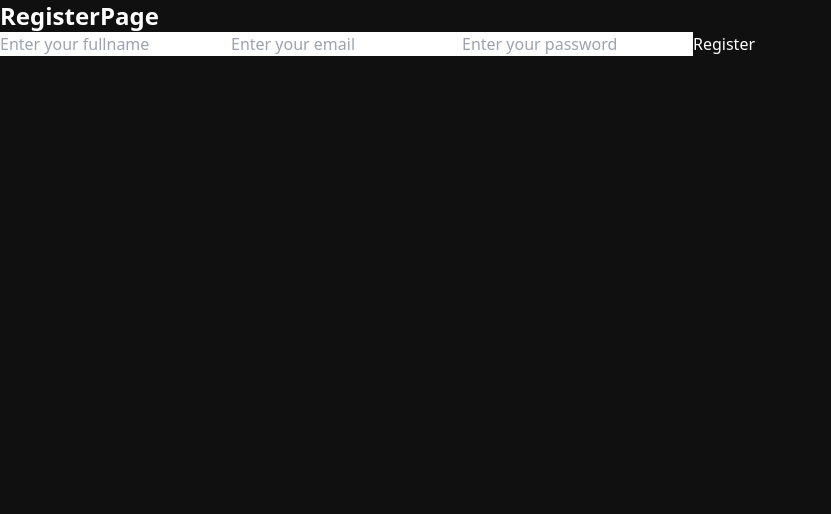
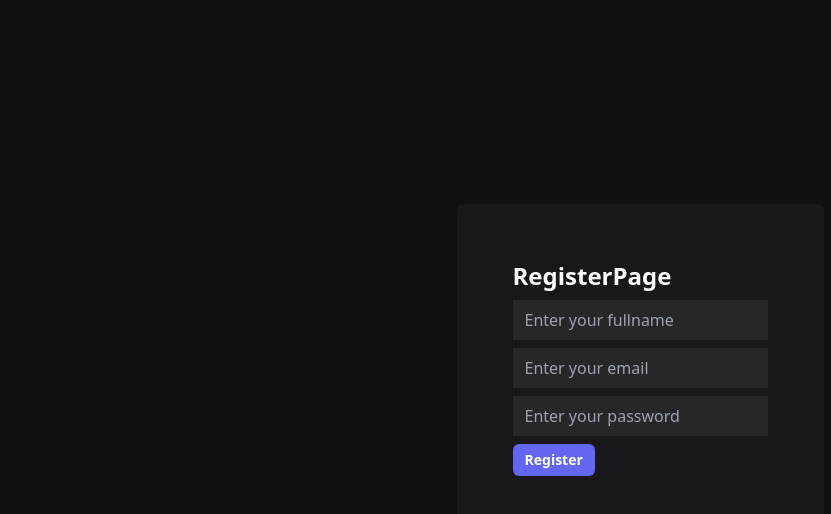
Before and after one commit to 4wakke/page-ieee, a React (Vite) app in the folder frontend/: page /register in a window 1280 px wide. Shown: the top 514 px of the page, without its empty margins (0-831 px from the left). Built offline with nearby package versions, Linux system fonts and the light colour scheme.

Commit message:
Register Form

```diff
--- a/frontend/package.json
+++ b/frontend/package.json
@@ -14,6 +14,7 @@
     "postcss": "^8.5.1",
     "react": "^19.0.0",
     "react-dom": "^19.0.0",
+    "react-hook-form": "^7.54.2",
     "react-router-dom": "^7.1.5",
     "vite": "^4.5.9"
   },
--- /dev/null
+++ b/frontend/src/components/ui/Button.jsx
@@ -0,0 +1,10 @@
+// eslint-disable-next-line react/prop-types
+export function Button({ children }) {
+  return (
+    <button className="relative inline-flex items-center gap-x-1.5 rounded-md bg-indigo-500 px-3 py-1.5 text-sm font-semibold text-white shadow-sm hover:bg-indigo-400 focus-visible:outline focus-visible:outline-2 focus-visible:outline-offset-2 focus-visible:outline-indigo-500  disabled:opacity-50 disabled:cursor-not-allowed">
+      {children}
+    </button>
+  );
+}
+
+export default Button;
--- /dev/null
+++ b/frontend/src/components/ui/Card.jsx
@@ -0,0 +1,6 @@
+// eslint-disable-next-line react/prop-types
+export function Card({ children }) {
+  return <div className="bg-zinc-900 p-14 rounded-md">{children}</div>;
+}
+
+export default Card;
--- /dev/null
+++ b/frontend/src/components/ui/Input.jsx
@@ -0,0 +1,11 @@
+export function Input(props) {
+  return (
+    <input
+      type="text"
+      className="bg-zinc-800 px-3 py-2 block my-2 w-full"
+      {...props}
+    />
+  );
+}
+
+export default Input;
--- /dev/null
+++ b/frontend/src/components/ui/index.js
@@ -0,0 +1,3 @@
+export { Button } from "./button";
+export { Card } from "./card";
+export { Input } from "./input";
--- a/frontend/src/pages/RegisterPage.jsx
+++ b/frontend/src/pages/RegisterPage.jsx
@@ -1,16 +1,53 @@
+import { Input, Button, Card } from "../components/ui";
+import { useForm } from "react-hook-form";
+
 function RegisterPage() {
+  const {
+    register,
+    handleSubmit,
+    formState: { errors },
+  } = useForm();
+
+  const onSubmit = handleSubmit((data) => {
+    console.log(data);
+  });
+
   return (
-    <div>
-      <h3 className="text-2xl font-bold">RegisterPage</h3>
-      <form>
-        <input type="text" placeholder="Enter your fullname" />
-        <input type="email" placeholder="Enter your email" />
-        <input type="password" placeholder="Enter your password" />
-        <button>Register</button>
-      </form>
+    <div className="h-[calc(100vh-64px)] flex items-center justify-center">
+      <Card>
+        <h3 className="text-2xl font-bold">RegisterPage</h3>
+
+        <form onSubmit={onSubmit}>
+          <Input
+            placeholder="Enter your fullname "
+            {...register("name", { required: true })}
+          />
+
+          {errors.name && <p className="text-red-700">name is required</p>}
+
+          <Input
+            type="email"
+            placeholder="Enter your email "
+            {...register("email", { required: true })}
+          />
+
+          {errors.email && <p className="text-red-700">email is required</p>}
+
+          <Input
+            type="password"
+            placeholder="Enter your password "
+            {...register("password", { required: true })}
+          />
+
+          {errors.password && (
+            <p className="text-red-700">password is required</p>
+          )}
+
+          <Button>Register</Button>
+        </form>
+      </Card>
     </div>
   );
 }
 
-
 export default RegisterPage;
```
Also changed, not shown: 1 other file (tests, documents, lock files or other folders).
